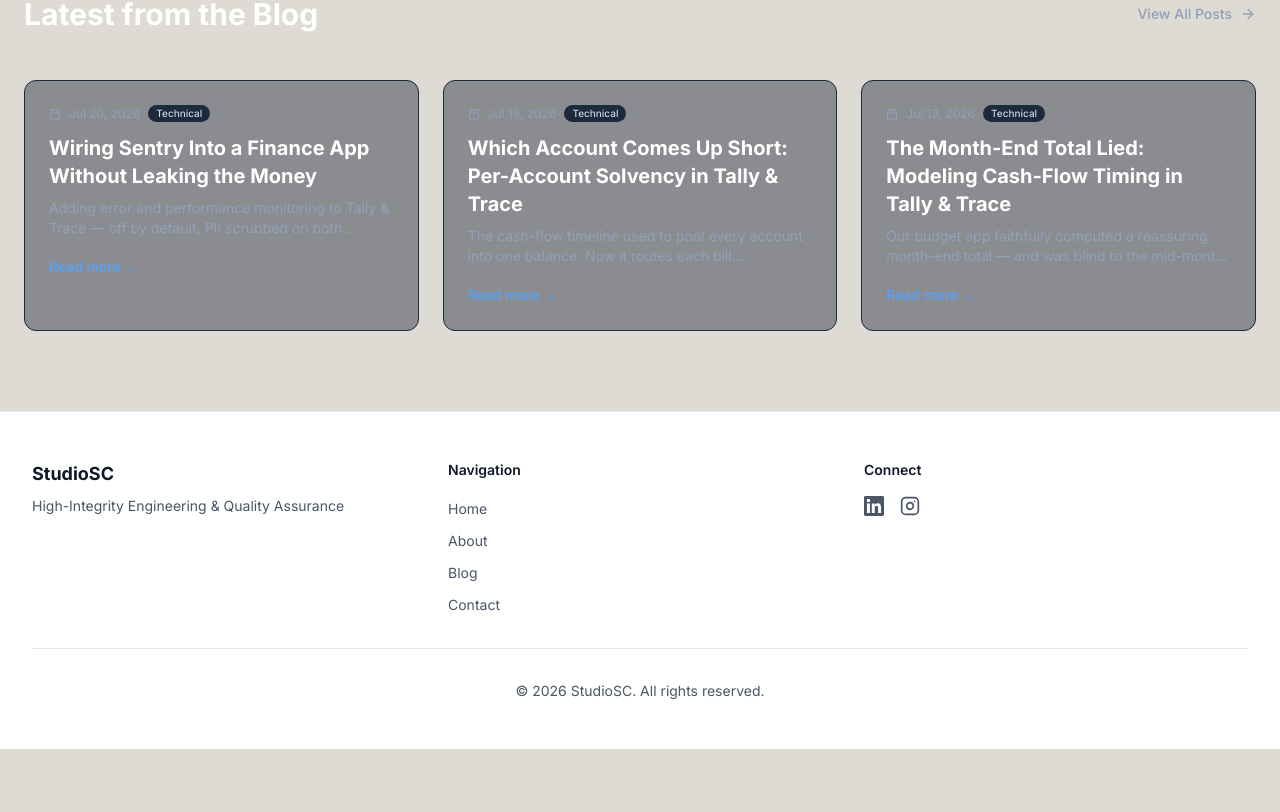
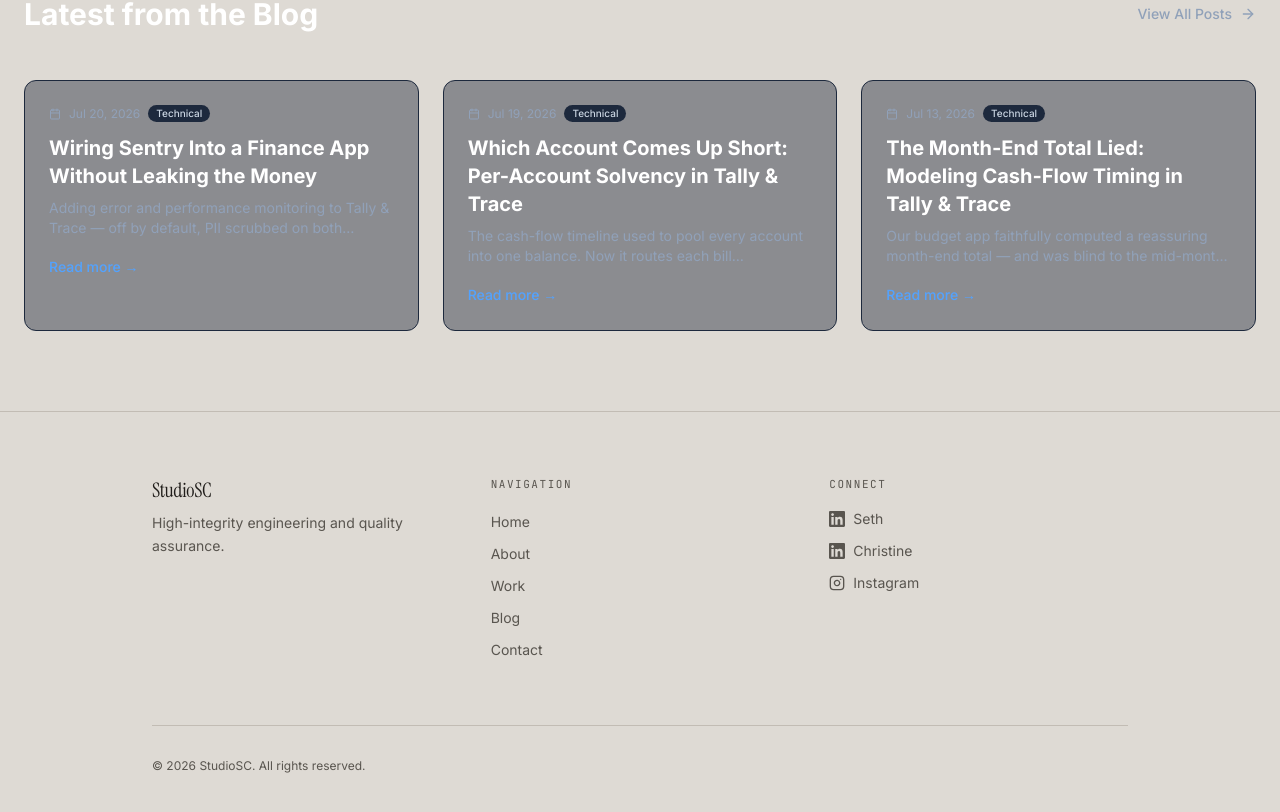
Before and after one commit to StudioSC-dev/studiosc-portfolio, a Next.js app: page / in a window 1280 px wide. Shown: the part 1636-2448 px from the top of the page. Before the commit the page ends 2385 px from the top, so only its background shows below. Built offline with nearby package versions, Linux system fonts and the light colour scheme; no server answers.

Commit message:
fix: point social links at real linkedin profiles

```diff
--- a/components/layout/Footer.tsx
+++ b/components/layout/Footer.tsx
@@ -1,98 +1,89 @@
 import Link from "next/link";
 import { Instagram } from "lucide-react";
 import { LinkedInIcon } from "@/components/ui/LinkedInIcon";
+import { INSTAGRAM, LINKEDIN } from "@/lib/links";
+
+const navItems = [
+  { href: "/", label: "Home" },
+  { href: "/about", label: "About" },
+  { href: "/work", label: "Work" },
+  { href: "/blog", label: "Blog" },
+  { href: "/contact", label: "Contact" },
+];
 
 export default function Footer() {
   const currentYear = new Date().getFullYear();
 
   return (
-    <footer className="border-t border-gray-200 bg-white dark:border-gray-800 dark:bg-gray-900">
-      <div className="mx-auto max-w-7xl px-4 py-12 sm:px-6 lg:px-8">
-        <div className="grid grid-cols-1 gap-8 md:grid-cols-3">
-          {/* Brand Section */}
-          <div>
-            <h3 className="text-lg font-bold text-gray-900 dark:text-white">
-              StudioSC
-            </h3>
-            <p className="mt-2 text-sm text-gray-600 dark:text-gray-400">
-              High-Integrity Engineering & Quality Assurance
+    <footer className="border-t border-line">
+      <div className="mx-auto max-w-5xl px-6 py-16">
+        <div className="grid grid-cols-1 gap-10 md:grid-cols-3">
+          <div className="md:col-span-1">
+            <p className="font-serif text-xl text-ink">StudioSC</p>
+            <p className="mt-2 max-w-xs text-sm leading-relaxed text-muted">
+              High-integrity engineering and quality assurance.
             </p>
           </div>
 
-          {/* Navigation */}
           <div>
-            <h4 className="text-sm font-semibold text-gray-900 dark:text-white">
-              Navigation
-            </h4>
-            <ul className="mt-4 space-y-2">
-              <li>
+            <p className="label mb-4">Navigation</p>
+            <ul className="space-y-2">
+              {navItems.map((item) => (
+                <li key={item.href}>
                   <Link
-                  href="/"
-                  className="text-sm text-gray-600 transition-colors hover:text-gray-900 dark:text-gray-400 dark:hover:text-white"
+                    href={item.href}
+                    className="text-sm text-muted transition-colors hover:text-ink"
                   >
-                  Home
+                    {item.label}
                   </Link>
                 </li>
+              ))}
+            </ul>
+          </div>
+
+          <div>
+            <p className="label mb-4">Connect</p>
+            <ul className="space-y-2">
               <li>
-                <Link
-                  href="/about"
-                  className="text-sm text-gray-600 transition-colors hover:text-gray-900 dark:text-gray-400 dark:hover:text-white"
+                <a
+                  href={LINKEDIN.seth}
+                  target="_blank"
+                  rel="noopener noreferrer"
+                  className="inline-flex items-center gap-2 text-sm text-muted transition-colors hover:text-ink"
                 >
-                  About
-                </Link>
+                  <LinkedInIcon className="h-4 w-4" />
+                  Seth
+                </a>
               </li>
               <li>
-                <Link
-                  href="/blog"
-                  className="text-sm text-gray-600 transition-colors hover:text-gray-900 dark:text-gray-400 dark:hover:text-white"
+                <a
+                  href={LINKEDIN.christine}
+                  target="_blank"
+                  rel="noopener noreferrer"
+                  className="inline-flex items-center gap-2 text-sm text-muted transition-colors hover:text-ink"
                 >
-                  Blog
-                </Link>
+                  <LinkedInIcon className="h-4 w-4" />
+                  Christine
+                </a>
               </li>
               <li>
-                <Link
-                  href="/contact"
-                  className="text-sm text-gray-600 transition-colors hover:text-gray-900 dark:text-gray-400 dark:hover:text-white"
+                <a
+                  href={INSTAGRAM}
+                  target="_blank"
+                  rel="noopener noreferrer"
+                  className="inline-flex items-center gap-2 text-sm text-muted transition-colors hover:text-ink"
                 >
-                  Contact
-                </Link>
+                  <Instagram className="h-4 w-4" />
+                  Instagram
+                </a>
               </li>
             </ul>
           </div>
-
-          {/* Social Links */}
-          <div>
-            <h4 className="text-sm font-semibold text-gray-900 dark:text-white">
-              Connect
-            </h4>
-            <div className="mt-4 flex space-x-4">
-              <a
-                href="https://linkedin.com"
-                target="_blank"
-                rel="noopener noreferrer"
-                className="text-gray-600 transition-colors hover:text-gray-900 dark:text-gray-400 dark:hover:text-white"
-                aria-label="LinkedIn"
-              >
-                <LinkedInIcon className="h-5 w-5" />
-              </a>
-              <a
-                href="https://instagram.com"
-                target="_blank"
-                rel="noopener noreferrer"
-                className="text-gray-600 transition-colors hover:text-gray-900 dark:text-gray-400 dark:hover:text-white"
-                aria-label="Instagram"
-              >
-                <Instagram className="h-5 w-5" />
-              </a>
-            </div>
-          </div>
         </div>
 
-        <div className="mt-8 border-t border-gray-200 pt-8 dark:border-gray-800">
-          <p className="text-center text-sm text-gray-600 dark:text-gray-400">
+        <p className="mt-16 border-t border-line pt-8 text-xs text-muted">
           © {currentYear} StudioSC. All rights reserved.
         </p>
-        </div>
       </div>
     </footer>
   );
--- /dev/null
+++ b/lib/links.ts
@@ -0,0 +1,19 @@
+/**
+ * Outbound profile links, in one place.
+ *
+ * These were previously hardcoded per component, which is how the contact page
+ * and footer ended up pointing at linkedin.com's homepage instead of anyone's
+ * profile. Import from here rather than pasting a URL.
+ */
+
+export const LINKEDIN = {
+  seth: "https://www.linkedin.com/in/sethcharlespalileo/",
+  christine:
+    "https://www.linkedin.com/in/christine-dianne-nacar-palileo-86249a64/",
+} as const;
+
+/**
+ * TODO: still a placeholder — this points at Instagram's homepage, not the
+ * studio's profile. Replace with the real handle URL.
+ */
+export const INSTAGRAM = "https://instagram.com";
```
Lines whose indentation alone changed are shown as unchanged.
